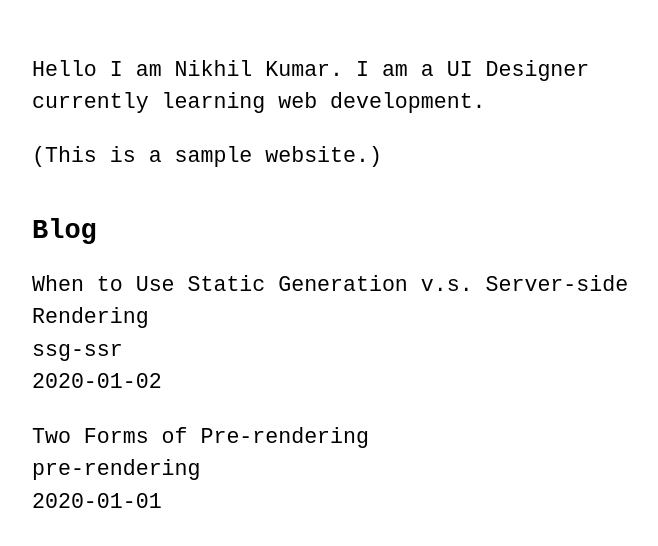
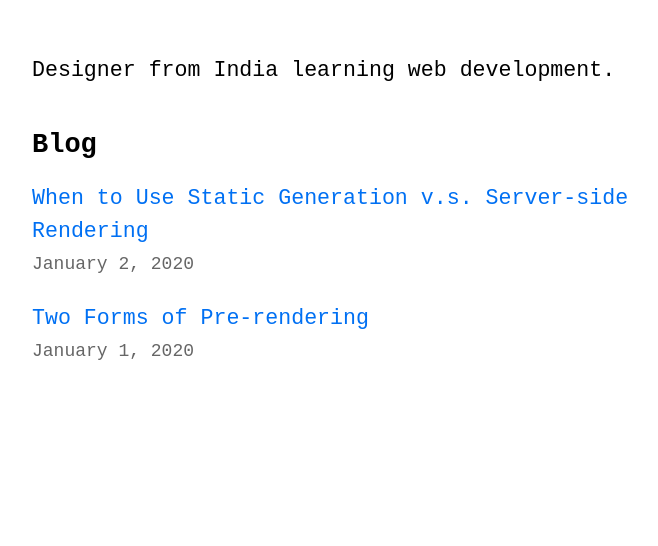
Before and after one commit to nkhlvrma/nextjs-blog, a Next.js app: page / in a window 1280 px wide. Shown: the part 256-802 px from the top of the page, without its empty margins (302-960 px from the left). Built offline with nearby package versions, Linux system fonts and the light colour scheme.

Commit message:
Updated Code

```diff
--- /dev/null
+++ b/components/date.js
@@ -0,0 +1,6 @@
+import { parseISO, format } from 'date-fns';
+
+export default function Date({ dateString }) {
+  const date = parseISO(dateString);
+  return <time dateTime={dateString}>{format(date, 'LLLL d, yyyy')}</time>;
+}
--- a/lib/posts.js
+++ b/lib/posts.js
@@ -1,75 +1,100 @@
-import fs from 'fs';
-import path from 'path';
-import matter from 'gray-matter';
+import { remark } from 'remark';
+import html from 'remark-html';
 
-const postsDirectory = path.join(process.cwd(), 'posts');
+import fs from 'fs'
+import path from 'path'
+import matter from 'gray-matter'
+
+
+
+const postsDirectory = path.join(process.cwd(), 'posts')
 
 export function getSortedPostsData() {
   // Get file names under /posts
-  const fileNames = fs.readdirSync(postsDirectory);
-  const allPostsData = fileNames.map((fileName) => {
+  const fileNames = fs.readdirSync(postsDirectory)
+  const allPostsData = fileNames.map(fileName => {
+
+
     // Remove ".md" from file name to get id
-    const id = fileName.replace(/\.md$/, '');
+    const id = fileName.replace(/\.md$/, '')
+
 
     // Read markdown file as string
-    const fullPath = path.join(postsDirectory, fileName);
-    const fileContents = fs.readFileSync(fullPath, 'utf8');
+    const fullPath = path.join(postsDirectory, fileName)
+
+    const fileContents = fs.readFileSync(fullPath, 'utf8')
+
 
     // Use gray-matter to parse the post metadata section
-    const matterResult = matter(fileContents);
+    const matterResult = matter(fileContents)
+
 
     // Combine the data with the id
+
+
     return {
       id,
-      ...matterResult.data,
-    };
-  });
+      ...matterResult.data
+    }
+  })
+
+
   // Sort posts by date
   return allPostsData.sort((a, b) => {
+
     if (a.date < b.date) {
-      return 1;
+
+      return 1
+
     } else {
-      return -1;
+
+      return -1
+
     }
-  });
-}
-
-export function getAllPostIds() {
-    const fileNames = fs.readdirSync(postsDirectory);
-
-    // Returns an array that looks like this:
-    // [
-    //   {
-    //     params: {
-    //       id: 'ssg-ssr'
-    //     }
-    //   },
-    //   {
-    //     params: {
-    //       id: 'pre-rendering'
-    //     }
-    //   }
-    // ]
-    return fileNames.map((fileName) => {
-      return {
-        params: {
-          id: fileName.replace(/\.md$/, ''),
-        },
-      };
-    });
+  })
 }
 
 
-export function getPostData(id) {
+
+export function getAllPostIds() {
+
+  const fileNames = fs.readdirSync(postsDirectory)
+
+
+  return fileNames.map(fileName => {
+
+    return {
+
+      params: {
+
+        id: fileName.replace(/\.md$/, '')
+
+      }
+    }
+  })
+}
+
+
+
+export async function getPostData(id) {
+
+
   const fullPath = path.join(postsDirectory, `${id}.md`);
   const fileContents = fs.readFileSync(fullPath, 'utf8');
 
   // Use gray-matter to parse the post metadata section
   const matterResult = matter(fileContents);
 
-    // Combine the data with the id
+  // Use remark to convert markdown into HTML string
+  const processedContent = await remark()
+    .use(html)
+    .process(matterResult.content);
+  const contentHtml = processedContent.toString();
+
+  // Combine the data with the id and contentHtml
   return {
     id,
+    contentHtml,
     ...matterResult.data,
   };
 }
--- a/package.json
+++ b/package.json
@@ -6,9 +6,12 @@
     "start": "next start"
   },
   "dependencies": {
+    "date-fns": "^2.30.0",
     "gray-matter": "^4.0.3",
     "next": "latest",
     "react": "18.2.0",
-    "react-dom": "18.2.0"
+    "react-dom": "18.2.0",
+    "remark": "^14.0.3",
+    "remark-html": "^15.0.2"
   }
 }
--- a/pages/index.js
+++ b/pages/index.js
@@ -1,15 +1,19 @@
+import Link from 'next/link';
+import Date from '../components/date';
 import Head from 'next/head';
 import Layout, { siteTitle } from '../components/layout';
 import utilStyles from '../styles/utils.module.css';
 import { getSortedPostsData } from '../lib/posts';
 
+
+
 export async function getStaticProps() {
-  const allPostsData = getSortedPostsData();
+  const allPostsData = getSortedPostsData()
   return {
     props: {
-      allPostsData,
-    },
-  };
+      allPostsData
+    }
+  }
 }
 
 export default function Home({ allPostsData }) {
@@ -19,23 +23,22 @@
         <title>{siteTitle}</title>
       </Head>
       <section className={utilStyles.headingMd}>
-        <p>Hello I am Nikhil Kumar. I am a UI Designer currently learning web development.</p>
-        <p>(This is a sample website.)</p>
+        <p>Designer from India learning web development.</p>
       </section>
       <section className={`${utilStyles.headingMd} ${utilStyles.padding1px}`}>
         <h2 className={utilStyles.headingLg}>Blog</h2>
         <ul className={utilStyles.list}>
           {allPostsData.map(({ id, date, title }) => (
             <li className={utilStyles.listItem} key={id}>
-              {title}
+              <Link href={`/posts/${id}`}>{title}</Link>
               <br />
-              {id}
-              <br />
-              {date}
+              <small className={utilStyles.lightText}>
+                <Date dateString={date} />
+              </small>
             </li>
           ))}
         </ul>
       </section>
     </Layout>
-  );
+  )
 }
```
Also changed, not shown: pages/posts/[id].js (+29 -8 lines), 1 other file (tests, documents, lock files or other folders). Lines whose indentation alone changed are shown as unchanged.
